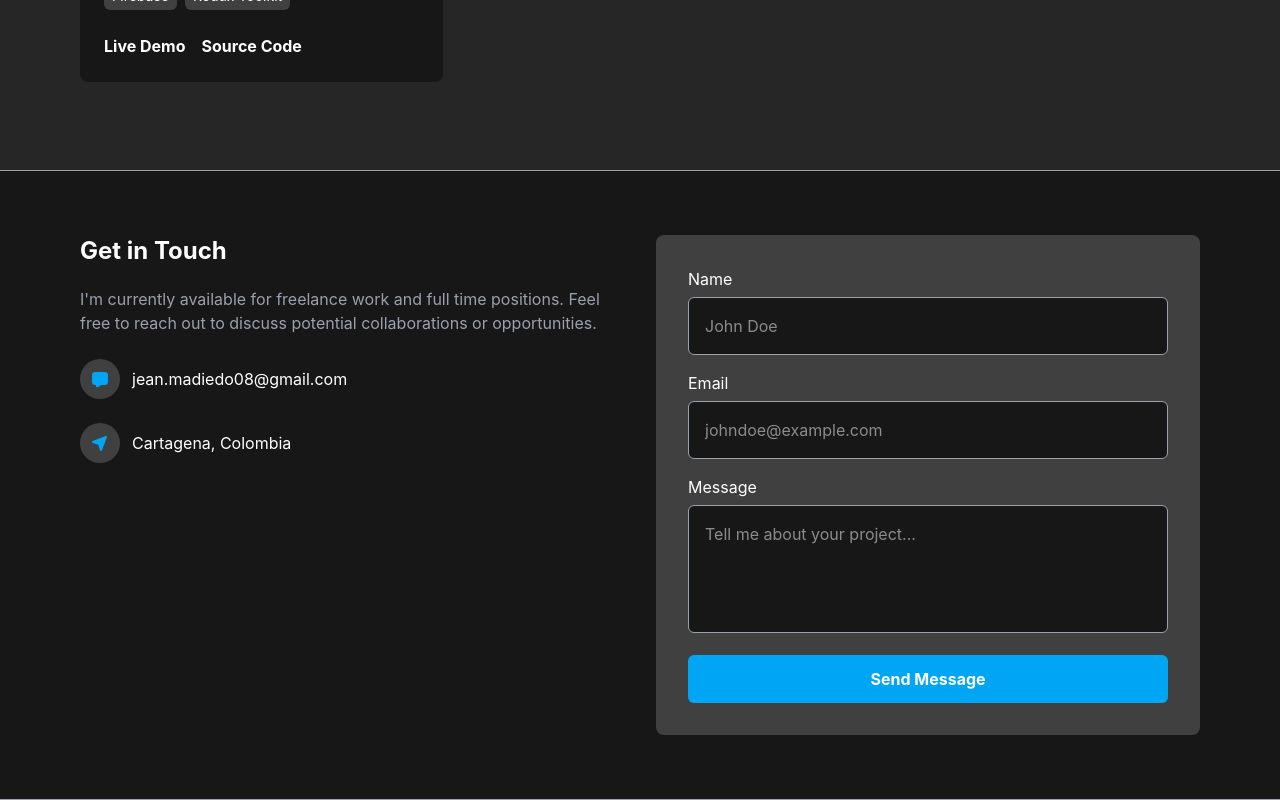
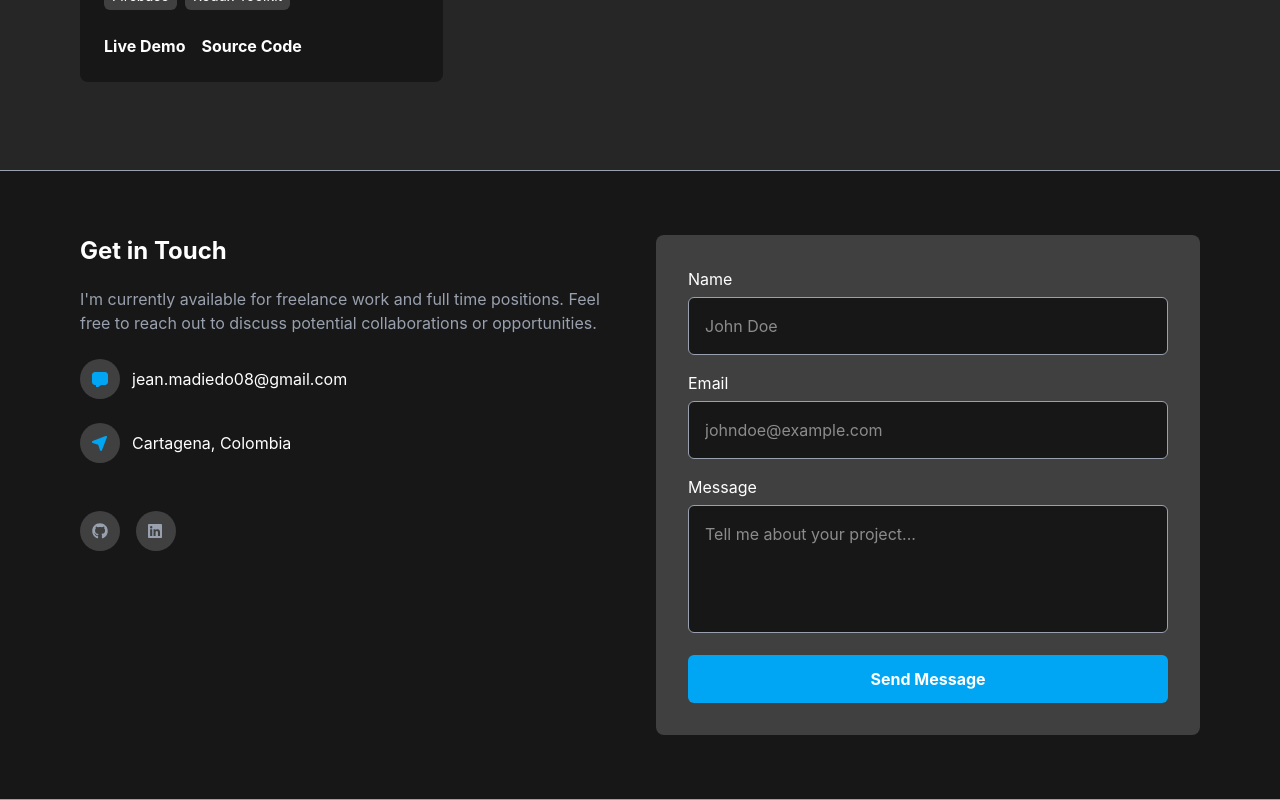
Before and after one commit to jeancmr/portfolio-react, a React (Vite) app: page / in a window 1280 px wide. Shown: the part 2677-3477 px from the top of the page. Built offline with nearby package versions, Linux system fonts and the light colour scheme.

Commit message:
feat: add github and linkedin url

```diff
--- a/src/components/sections/Contact.tsx
+++ b/src/components/sections/Contact.tsx
@@ -1,3 +1,4 @@
+import { iconsPath } from '../../data/iconsPath';
 import { Form } from '../ui/Form';
 
 export const Contact = () => {
@@ -19,23 +20,53 @@ export const Contact = () => {
                 viewBox="0 0 512 512"
                 className="w-4 h-4 fill-sky-500"
               >
-                <path d="M0 352L0 128C0 75 43 32 96 32l320 0c53 0 96 43 96 96l0 224c0 53-43 96-96 96l-120 0c-5.2 0-10.2 1.7-14.4 4.8L166.4 539.2c-4.2 3.1-9.2 4.8-14.4 4.8-13.3 0-24-10.7-24-24l0-72-32 0c-53 0-96-43-96-96z" />
+                <path d={iconsPath.email} />
               </svg>
             </div>
             <span className="text-white">jean.madiedo08@gmail.com</span>
           </div>
 
-          <div className="flex items-center gap-3 mt-6 mb-2">
+          <div className="flex items-center gap-3 mt-6 mb-12">
             <div className="w-10 h-10 flex items-center justify-center rounded-full bg-neutral-700">
               <svg
                 xmlns="http://www.w3.org/2000/svg"
                 viewBox="0 0 512 512"
                 className="w-4 h-4 fill-sky-500"
               >
-                <path d="M477.9 75.5c4.5-11.8 1.7-25.2-7.2-34.1s-22.3-11.8-34.1-7.2l-416 160C7.9 199-.3 211.2 0 224.7s9.1 25.4 21.9 29.6l176.8 58.9 58.9 176.8c4.3 12.8 16.1 21.6 29.6 21.9s25.7-7.9 30.6-20.5l160-416z" />
+                <path d={iconsPath.location} />
               </svg>
             </div>
             <span className="text-white">Cartagena, Colombia</span>
+          </div>
+
+          <div className="flex items-center gap-4">
+            <a href="https://github.com/jeancmr" target="_blank" rel="noopener noreferrer">
+              <div className="w-10 h-10 flex items-center justify-center rounded-full bg-neutral-700">
+                <svg
+                  xmlns="http://www.w3.org/2000/svg"
+                  viewBox="0 0 512 512"
+                  className="w-4 h-4 fill-gray-400"
+                >
+                  <path d={iconsPath.github} />
+                </svg>
+              </div>
+            </a>
+
+            <a
+              href="https://www.linkedin.com/in/jeancmr/"
+              target="_blank"
+              rel="noopener noreferrer"
+            >
+              <div className="w-10 h-10 flex items-center justify-center rounded-full bg-neutral-700">
+                <svg
+                  xmlns="http://www.w3.org/2000/svg"
+                  viewBox="0 0 512 512"
+                  className="w-4 h-4 fill-gray-400"
+                >
+                  <path d={iconsPath.linkedin} />
+                </svg>
+              </div>
+            </a>
           </div>
         </article>
 
--- /dev/null
+++ b/src/data/iconsPath.ts
@@ -0,0 +1,10 @@
+export const iconsPath = {
+  email:
+    'M0 352L0 128C0 75 43 32 96 32l320 0c53 0 96 43 96 96l0 224c0 53-43 96-96 96l-120 0c-5.2 0-10.2 1.7-14.4 4.8L166.4 539.2c-4.2 3.1-9.2 4.8-14.4 4.8-13.3 0-24-10.7-24-24l0-72-32 0c-53 0-96-43-96-96z',
+  location:
+    'M477.9 75.5c4.5-11.8 1.7-25.2-7.2-34.1s-22.3-11.8-34.1-7.2l-416 160C7.9 199-.3 211.2 0 224.7s9.1 25.4 21.9 29.6l176.8 58.9 58.9 176.8c4.3 12.8 16.1 21.6 29.6 21.9s25.7-7.9 30.6-20.5l160-416z',
+  github:
+    'M173.9 397.4c0 2-2.3 3.6-5.2 3.6-3.3 .3-5.6-1.3-5.6-3.6 0-2 2.3-3.6 5.2-3.6 3-.3 5.6 1.3 5.6 3.6zm-31.1-4.5c-.7 2 1.3 4.3 4.3 4.9 2.6 1 5.6 0 6.2-2s-1.3-4.3-4.3-5.2c-2.6-.7-5.5 .3-6.2 2.3zm44.2-1.7c-2.9 .7-4.9 2.6-4.6 4.9 .3 2 2.9 3.3 5.9 2.6 2.9-.7 4.9-2.6 4.6-4.6-.3-1.9-3-3.2-5.9-2.9zM252.8 8c-138.7 0-244.8 105.3-244.8 244 0 110.9 69.8 205.8 169.5 239.2 12.8 2.3 17.3-5.6 17.3-12.1 0-6.2-.3-40.4-.3-61.4 0 0-70 15-84.7-29.8 0 0-11.4-29.1-27.8-36.6 0 0-22.9-15.7 1.6-15.4 0 0 24.9 2 38.6 25.8 21.9 38.6 58.6 27.5 72.9 20.9 2.3-16 8.8-27.1 16-33.7-55.9-6.2-112.3-14.3-112.3-110.5 0-27.5 7.6-41.3 23.6-58.9-2.6-6.5-11.1-33.3 2.6-67.9 20.9-6.5 69 27 69 27 20-5.6 41.5-8.5 62.8-8.5s42.8 2.9 62.8 8.5c0 0 48.1-33.6 69-27 13.7 34.7 5.2 61.4 2.6 67.9 16 17.7 25.8 31.5 25.8 58.9 0 96.5-58.9 104.2-114.8 110.5 9.2 7.9 17 22.9 17 46.4 0 33.7-.3 75.4-.3 83.6 0 6.5 4.6 14.4 17.3 12.1 100-33.2 167.8-128.1 167.8-239 0-138.7-112.5-244-251.2-244zM105.2 352.9c-1.3 1-1 3.3 .7 5.2 1.6 1.6 3.9 2.3 5.2 1 1.3-1 1-3.3-.7-5.2-1.6-1.6-3.9-2.3-5.2-1zm-10.8-8.1c-.7 1.3 .3 2.9 2.3 3.9 1.6 1 3.6 .7 4.3-.7 .7-1.3-.3-2.9-2.3-3.9-2-.6-3.6-.3-4.3 .7zm32.4 35.6c-1.6 1.3-1 4.3 1.3 6.2 2.3 2.3 5.2 2.6 6.5 1 1.3-1.3 .7-4.3-1.3-6.2-2.2-2.3-5.2-2.6-6.5-1zm-11.4-14.7c-1.6 1-1.6 3.6 0 5.9s4.3 3.3 5.6 2.3c1.6-1.3 1.6-3.9 0-6.2-1.4-2.3-4-3.3-5.6-2z',
+  linkedin:
+    'M416 32L31.9 32C14.3 32 0 46.5 0 64.3L0 447.7C0 465.5 14.3 480 31.9 480L416 480c17.6 0 32-14.5 32-32.3l0-383.4C448 46.5 433.6 32 416 32zM135.4 416l-66.4 0 0-213.8 66.5 0 0 213.8-.1 0zM102.2 96a38.5 38.5 0 1 1 0 77 38.5 38.5 0 1 1 0-77zM384.3 416l-66.4 0 0-104c0-24.8-.5-56.7-34.5-56.7-34.6 0-39.9 27-39.9 54.9l0 105.8-66.4 0 0-213.8 63.7 0 0 29.2 .9 0c8.9-16.8 30.6-34.5 62.9-34.5 67.2 0 79.7 44.3 79.7 101.9l0 117.2z',
+};
```
